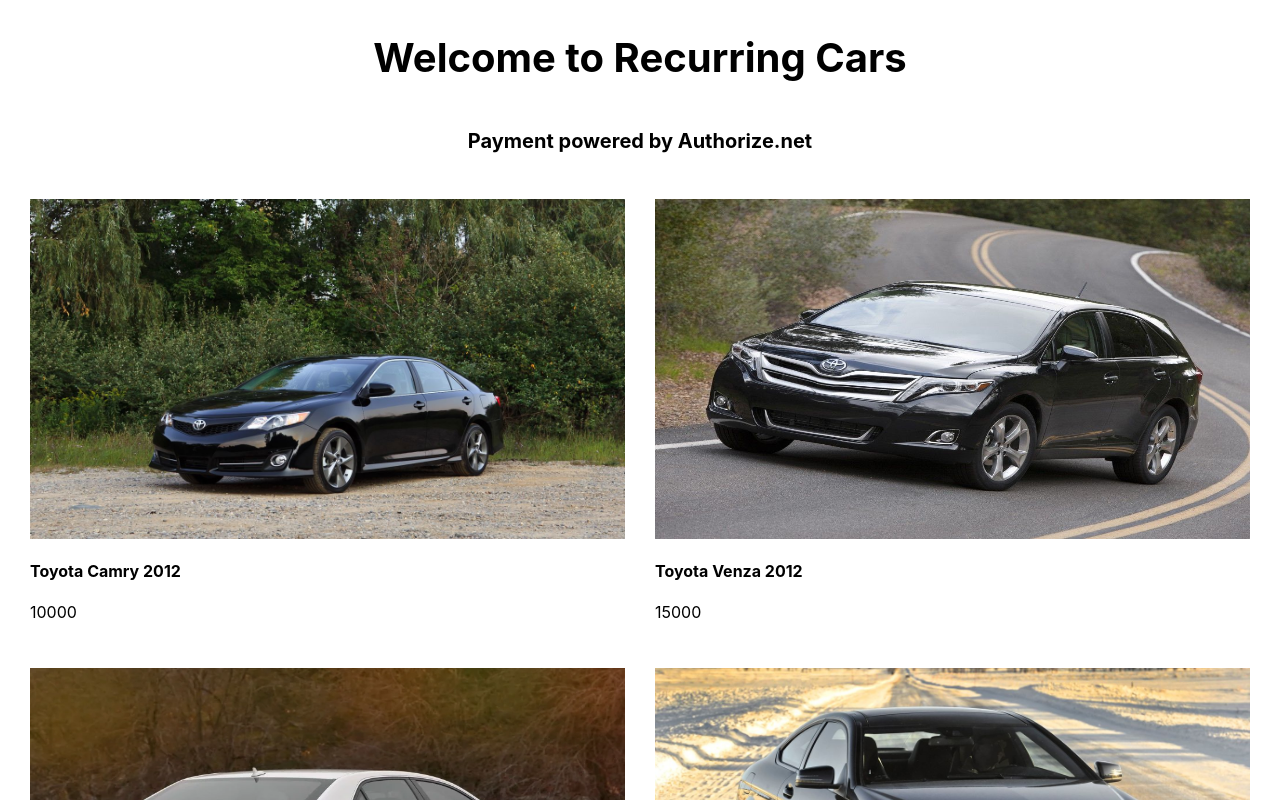
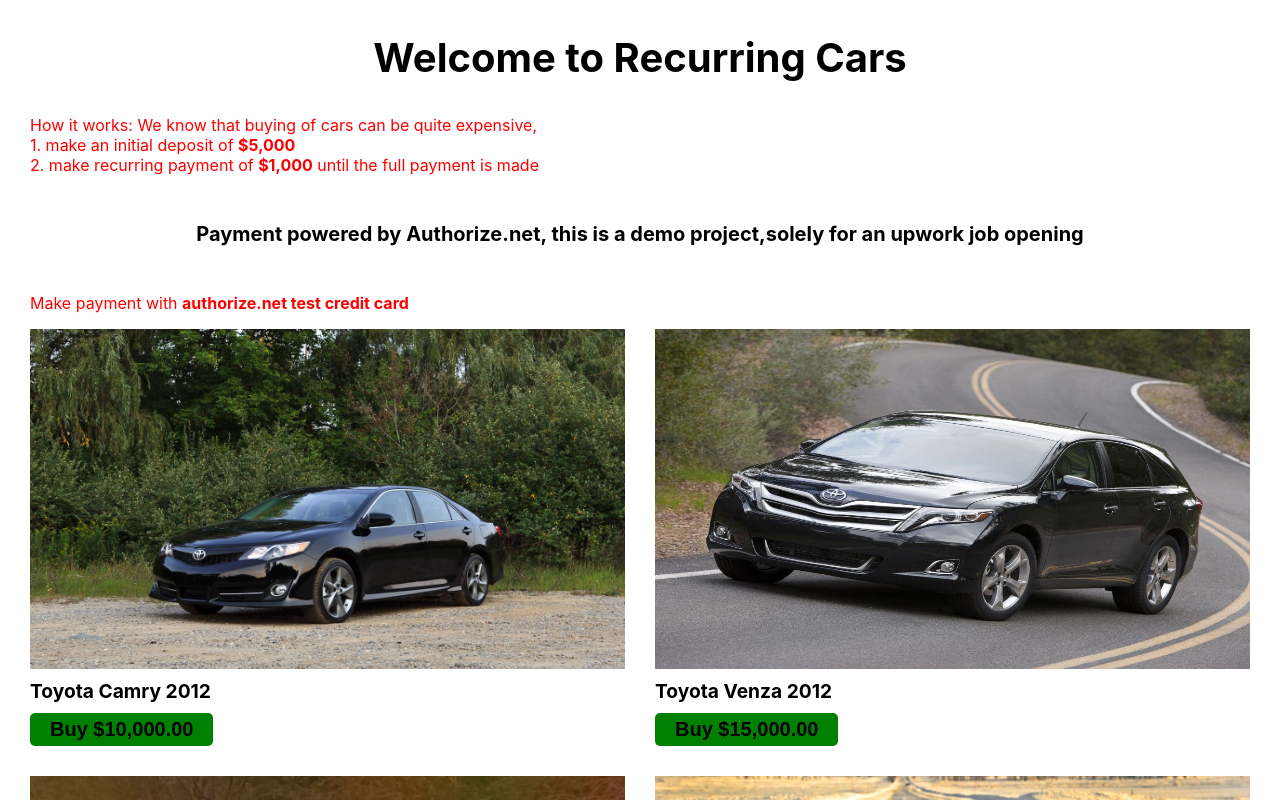
Before and after one commit to BisiDavi/using-authorize.net, a Next.js app: page / in a window 1280 px wide. Shown: the top 800 px of the page. Built offline with nearby package versions, Linux system fonts and the light colour scheme.

Commit message:
landing page updated

```diff
--- a/pages/index.tsx
+++ b/pages/index.tsx
@@ -2,6 +2,7 @@
 import Head from "next/head";
 import Image from "next/image";
 import cars from "../json/cars.json";
+import { formatPrice } from "../utils/formatPrice";
 
 const Home: NextPage = () => {
   return (
@@ -13,10 +14,27 @@
             made
           </title>
         </Head>
-        <section className="cars-grid">
+        <section>
           <h1 className="xxl center">Welcome to Recurring Cars</h1>
-          <h6 className="lg center">Payment powered by Authorize.net</h6>
-          <ul>
+          <ul className="red">
+            How it works: We know that buying of cars can be quite expensive,
+            <li>
+              1. make an initial deposit of <span className="bold">$5,000</span>
+            </li>
+            <li>
+              2. make recurring payment of <span className="bold">$1,000</span>{" "}
+              until the full payment is made
+            </li>
+          </ul>
+          <h6 className="lg center">
+            Payment powered by Authorize.net, this is a demo project,solely for
+            an upwork job opening
+          </h6>
+          <p className="red">
+            Make payment with{" "}
+            <span className="bold">authorize.net test credit card</span>
+          </p>
+          <ul className="cars-grid">
             {cars.map((item, index) => (
               <li key={index} className="car-list">
                 <Image
@@ -26,8 +44,8 @@
                   width={700}
                   layout="responsive"
                 />
-                <h4>{item.name}</h4>
-                <p>{item.price}</p>
+                <h4 className="xl my-4">{item.name}</h4>
+                <button className="">Buy ${formatPrice(item.price)}</button>
               </li>
             ))}
           </ul>
@@ -38,17 +56,30 @@
           background-color: white;
           color: black;
         }
-        .cars-grid ul {
+        section {
+          margin: 0px 30px;
+        }
+        ul {
+          padding: 0px;
+          list-style: none;
+        }
+        .cars-grid {
           display: grid;
           grid-template-columns: repeat(2, 1fr);
           grid-gap: 30px;
-          margin: 0px 30px;
-          list-style: none;
           background-color: white;
           color: black;
-          padding: 0px;
         }
-        .cars-grid li {
+        .car-list button {
+          background-color: green;
+          border: none;
+          font-size: 20px;
+          font-weight: bold;
+          padding: 5px 20px;
+          border-radius: 5px;
+        }
+        .car-list button:hover {
+          opacity: 0.8;
         }
       `}</style>
     </>
--- a/styles/globals.css
+++ b/styles/globals.css
@@ -23,6 +23,26 @@
   font-size: 40px;
 }
 
+.my-4 {
+  margin: 10px 0px;
+}
+
+.em {
+  font-style: italic;
+}
+
+.bold {
+  font-weight: bold;
+}
+
+.red {
+  color: red;
+}
+
+.xl {
+  font-size: larger;
+}
+
 .lg {
   font-size: 20px;
 }
--- /dev/null
+++ b/utils/formatPrice.ts
@@ -0,0 +1,8 @@
+export function formatPrice(price: number) {
+  const productPrice = price?.toFixed(2);
+  return numberWithCommas(productPrice);
+}
+
+export function numberWithCommas(x: number | string) {
+  return x.toString().replace(/\B(?=(\d{3})+(?!\d))/g, ",");
+}
```
